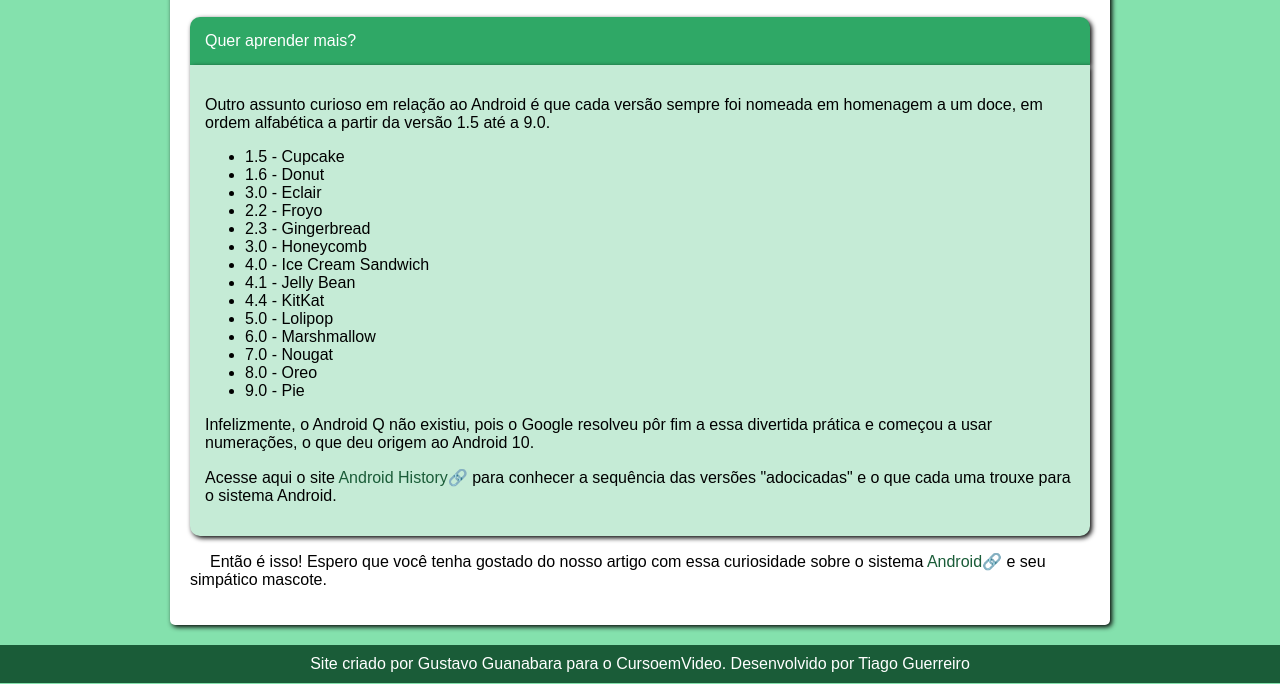
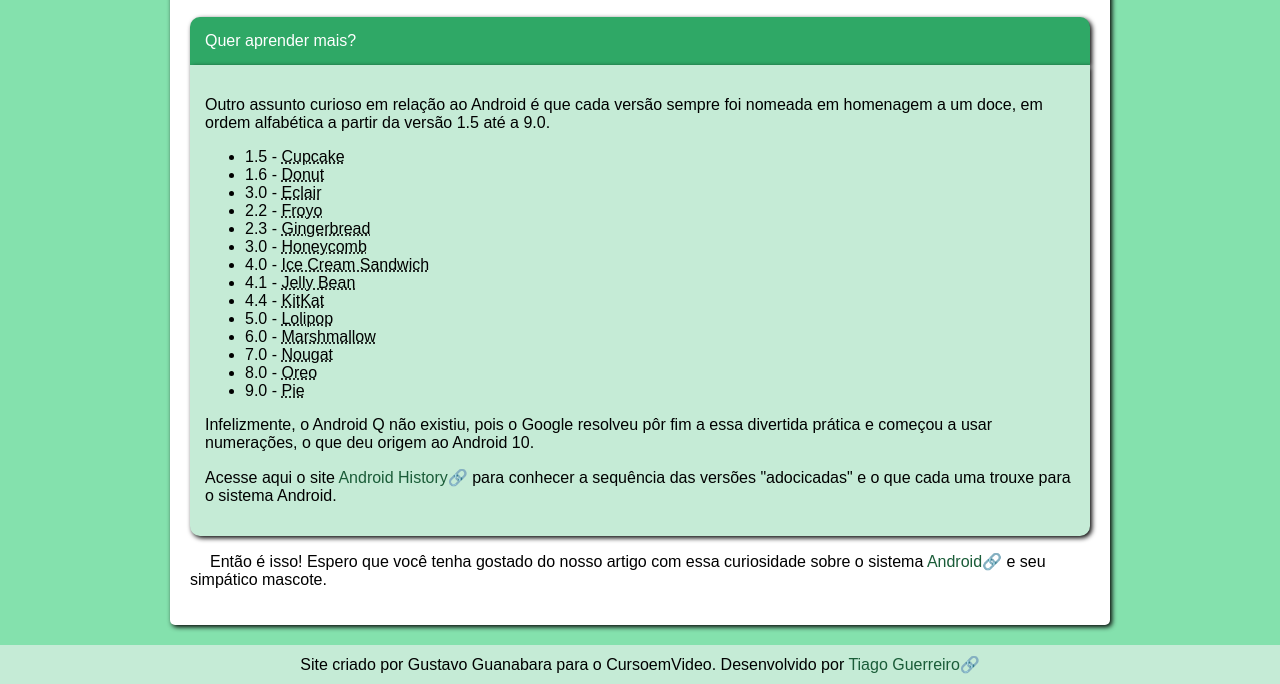
Before and after one commit to SorenKazam/projeto-android, a plain HTML site: page index.html in a window 1280 px wide. Shown: the part 1991-2675 px from the top of the page. Drawn offline with Linux system fonts and the light colour scheme.

Commit message:
Correção e melhorias
- Links corrigidos
- Footer agora tem link pro meu github
- Adição de <abbr> nas versões do Android

```diff
--- a/assets/style.css
+++ b/assets/style.css
@@ -37,14 +37,14 @@
     text-align: center;
 }
 
-nav > a {
+.linkNavegacao {
     color: white;
     text-decoration: none;
     margin: 20px;
     font-weight: normal;
 }
 
-nav > a:hover {
+.linkNavegacao:hover {
     font-weight: bolder;
     background-color: #84e1ad;
     color: black;
@@ -79,16 +79,16 @@
     text-indent: 20px;
 }
 
-p > a {
+.link {
     color: #1A5C38;
     text-decoration: none;
 }
 
-p > a:hover {
+.link:hover {
     text-decoration: underline;
 }
 
-p > a::after {
+.link::after {
     content: "🔗";
 }
 
@@ -130,9 +130,13 @@
 }
 
 footer {
-    background-color: #1a5c38;
-    color: white;
+    background-color: #c5ebd6;
+    color: black;
     text-align: center;
     margin-top: 20px;
     padding: 10px;
 }
+
+abbr {
+    display: inline-block;
+}
--- a/index.html
+++ b/index.html
@@ -12,17 +12,17 @@
         <h1>Curiosidades de Tecnologia</h1>
         <p>Tudo aquilo que você sempre quis saber sobre o mundo Tech, em um único lugar</p>
         <nav>
-            <a href="#">Home</a>
-            <a href="#">Notícias</a>
-            <a href="#">Curiosidades</a>
-            <a href="#">Fale Conosco</a>
+            <a href="#" class="linkNavegacao">Home</a>
+            <a href="#" class="linkNavegacao">Notícias</a>
+            <a href="#" class="linkNavegacao">Curiosidades</a>
+            <a href="#" class="linkNavegacao">Fale Conosco</a>
         </nav>
     </header>
     <main>
         <h2>História do Mascote do Android</h2>
         <p>Provavelmente você sabe que o sistema operacional Android, mantido pelo Google é um dos mais utilizados para dispositivos móveis em todo o mundo. Mas tavez você não saiba que o seu simpático mascote tem um nome e uma história muito curiosa? Pois acompanhe esse artigo para aprender muita coisa sobre esse robozinho.</p>
         <h3>A primeira versão</h3>
-        <p>A primeira tentativa de criar um mascote surgiu em 2007 e veio de um desenvolvedor chamado <a href="https://androidcommunity.com/dan-morrill-shows-us-the-android-mascot-that-almost-was-20130103/">Dan Morrill</a>. Ele conta que abriu o <a href="https://inkscape.org/">Inkscape</a> (software livre para vetorização de imagens) e criou sua própria versão de robô. O objetivo era apenas personificar o sistema apenas para a a sua equipe, não existia nenhuma solicitação da empresa para a criação de um mascote.</p>
+        <p>A primeira tentativa de criar um mascote surgiu em 2007 e veio de um desenvolvedor chamado <a href="https://androidcommunity.com/dan-morrill-shows-us-the-android-mascot-that-almost-was-20130103/" target="_blank" class="link">Dan Morrill</a>. Ele conta que abriu o <a href="https://inkscape.org/" target="_blank" class="link">Inkscape</a> (software livre para vetorização de imagens) e criou sua própria versão de robô. O objetivo era apenas personificar o sistema apenas para a a sua equipe, não existia nenhuma solicitação da empresa para a criação de um mascote.</p>
         <picture>
             <source media="(max-width:1090px)" srcset="assets/imagens/dan-droids-pq.png">
             <img src="assets/imagens/dan-droids.png" alt="Imagens dos Androids">
@@ -46,28 +46,28 @@
         <div class="extra">
             <p>Outro assunto curioso em relação ao Android é que cada versão sempre foi nomeada em homenagem a um doce, em ordem alfabética a partir da versão 1.5 até a 9.0.</p>
             <ul>
-                <li>1.5 - Cupcake</li>
-                <li>1.6 - Donut</li>
-                <li>3.0 - Eclair</li>
-                <li>2.2 - Froyo</li>
-                <li>2.3 - Gingerbread</li>
-                <li>3.0 - Honeycomb</li>
-                <li>4.0 - Ice Cream Sandwich</li>
-                <li>4.1 - Jelly Bean</li>
-                <li>4.4 - KitKat</li>
-                <li>5.0 - Lolipop</li>
-                <li>6.0 - Marshmallow</li>
-                <li>7.0 - Nougat</li>
-                <li>8.0 - Oreo</li>
-                <li>9.0 - Pie</li>
+                <li>1.5 - <abbr title="Bolo de copo">Cupcake</abbr></li>
+                <li>1.6 - <abbr title="Rosquinha">Donut</abbr></li>
+                <li>3.0 - <abbr title="Bomba de chocolate">Eclair</abbr></li>
+                <li>2.2 - <abbr title="Iogurte gelado">Froyo</abbr></li>
+                <li>2.3 - <abbr title="Biscoito de gengibre">Gingerbread</abbr></li>
+                <li>3.0 - <abbr title="Caramelo de favo de mel">Honeycomb</abbr></li>
+                <li>4.0 - <abbr title="Gelado de sandwich">Ice Cream Sandwich</abbr></li>
+                <li>4.1 - <abbr title="Bala jujuba">Jelly Bean</abbr></li>
+                <li>4.4 - <abbr title="KitKat">KitKat</abbr></li>
+                <li>5.0 - <abbr title="Pirulito">Lolipop</abbr></li>
+                <li>6.0 - <abbr title="Marshmallow">Marshmallow</abbr></li>
+                <li>7.0 - <abbr title="Torrone">Nougat</abbr></li>
+                <li>8.0 - <abbr title="Oreo">Oreo</abbr></li>
+                <li>9.0 - <abbr title="Tarte">Pie</abbr></li>
             </ul>
             <p>Infelizmente, o Android Q não existiu, pois o Google resolveu pôr fim a essa divertida prática e começou a usar numerações, o que deu origem ao Android 10.</p>
-            <p>Acesse aqui o site <a href="https://www.android.com/intl/pt_pt/history/" target="_blank">Android History</a> para conhecer a sequência das versões "adocicadas" e o que cada uma trouxe para o sistema Android.</p>
+            <p>Acesse aqui o site <a href="https://www.android.com/intl/pt_pt/history/" target="_blank" class="link">Android History</a> para conhecer a sequência das versões "adocicadas" e o que cada uma trouxe para o sistema Android.</p>
         </div>
-        <p>Então é isso! Espero que você tenha gostado do nosso artigo com essa curiosidade sobre o sistema <a href="https://www.android.com/" target="_blank">Android</a> e seu simpático mascote.</p>
+        <p>Então é isso! Espero que você tenha gostado do nosso artigo com essa curiosidade sobre o sistema <a href="https://www.android.com/" target="_blank" class="link">Android</a> e seu simpático mascote.</p>
     </main>
     <footer>
-        <span>Site criado por Gustavo Guanabara para o CursoemVideo. Desenvolvido por Tiago Guerreiro</span>
+        <span>Site criado por Gustavo Guanabara para o CursoemVideo. Desenvolvido por <a href="https://github.com/SorenKazam" target="_blank" class="link">Tiago Guerreiro</a></span>
     </footer>
 </body>
 </html>
```
